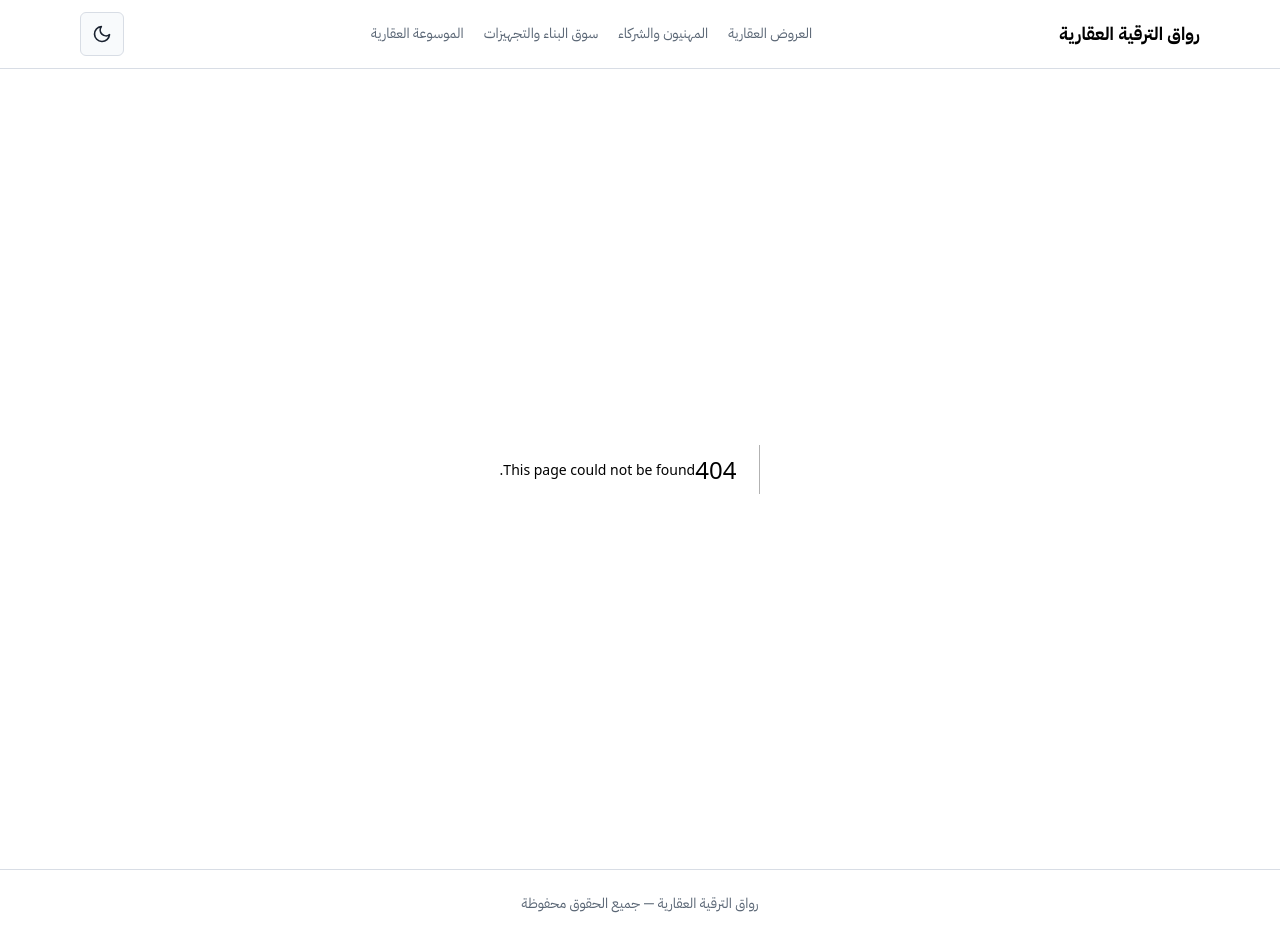
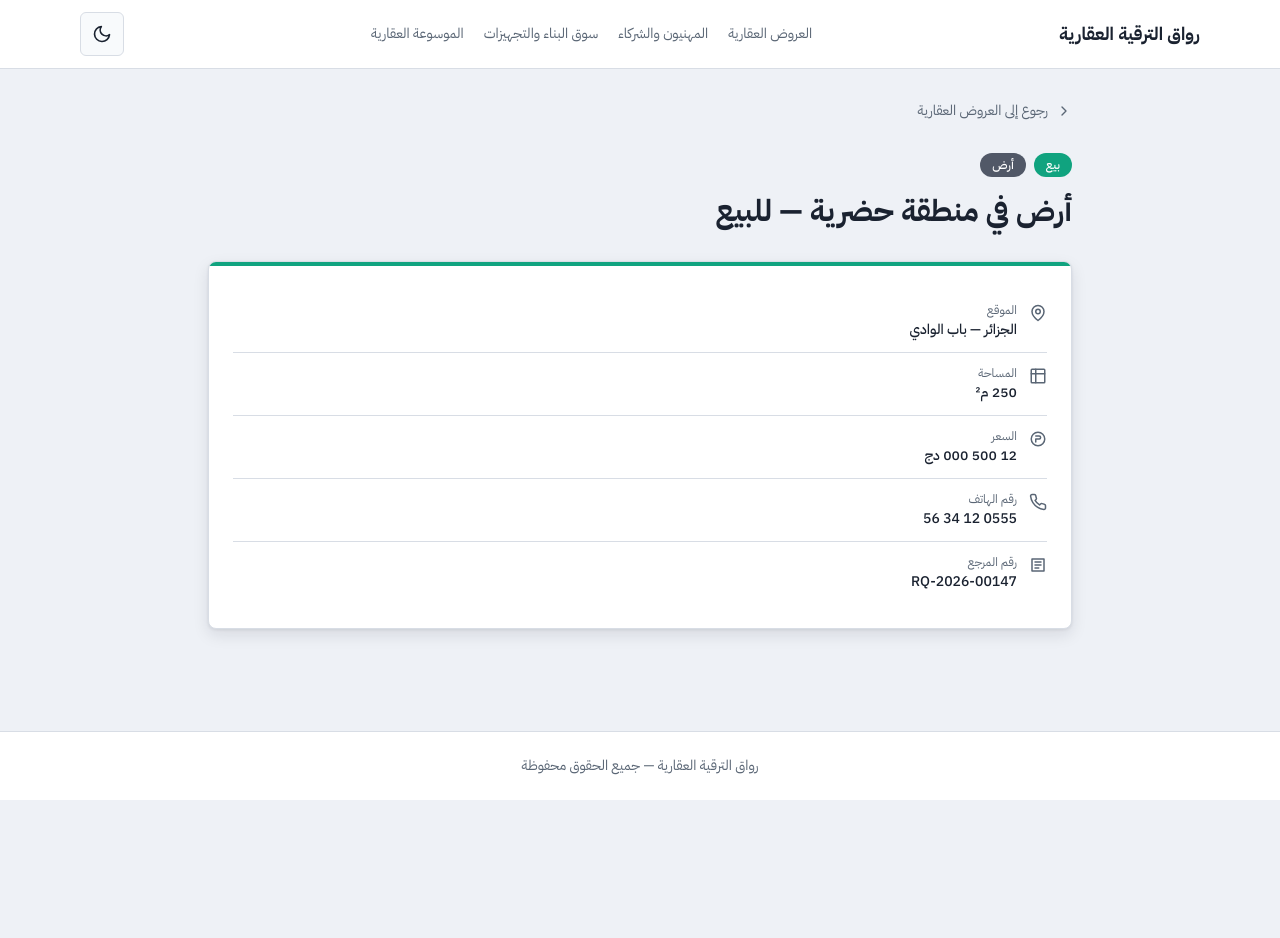
Before and after one commit to akramroyale24-jpg/riwaq-real-estate-development, a Next.js app: page /real-estate/prop-001 in a window 1280 px wide. Before the commit this address had no page. After the commit the page ends 800 px from the top, so only its background shows below. Built offline with nearby package versions, Linux system fonts and the light colour scheme.

Commit message:
Create page.tsx

```diff
--- /dev/null
+++ b/app/real-estate/[id]/page.tsx
@@ -0,0 +1,22 @@
+import { notFound } from "next/navigation";
+import PropertyDetail from "@/components/property/PropertyDetail";
+import { SAMPLE_PROPERTIES } from "@/lib/properties";
+
+type PageProps = {
+  params: Promise<{ id: string }>;
+};
+
+export default async function PropertyDetailPage({ params }: PageProps) {
+  const { id } = await params;
+  const property = SAMPLE_PROPERTIES.find((p) => p.id === id);
+
+  if (!property) {
+    notFound();
+  }
+
+  return (
+    <div className="mx-auto max-w-4xl px-4 py-8">
+      <PropertyDetail property={property} />
+    </div>
+  );
+}
```
